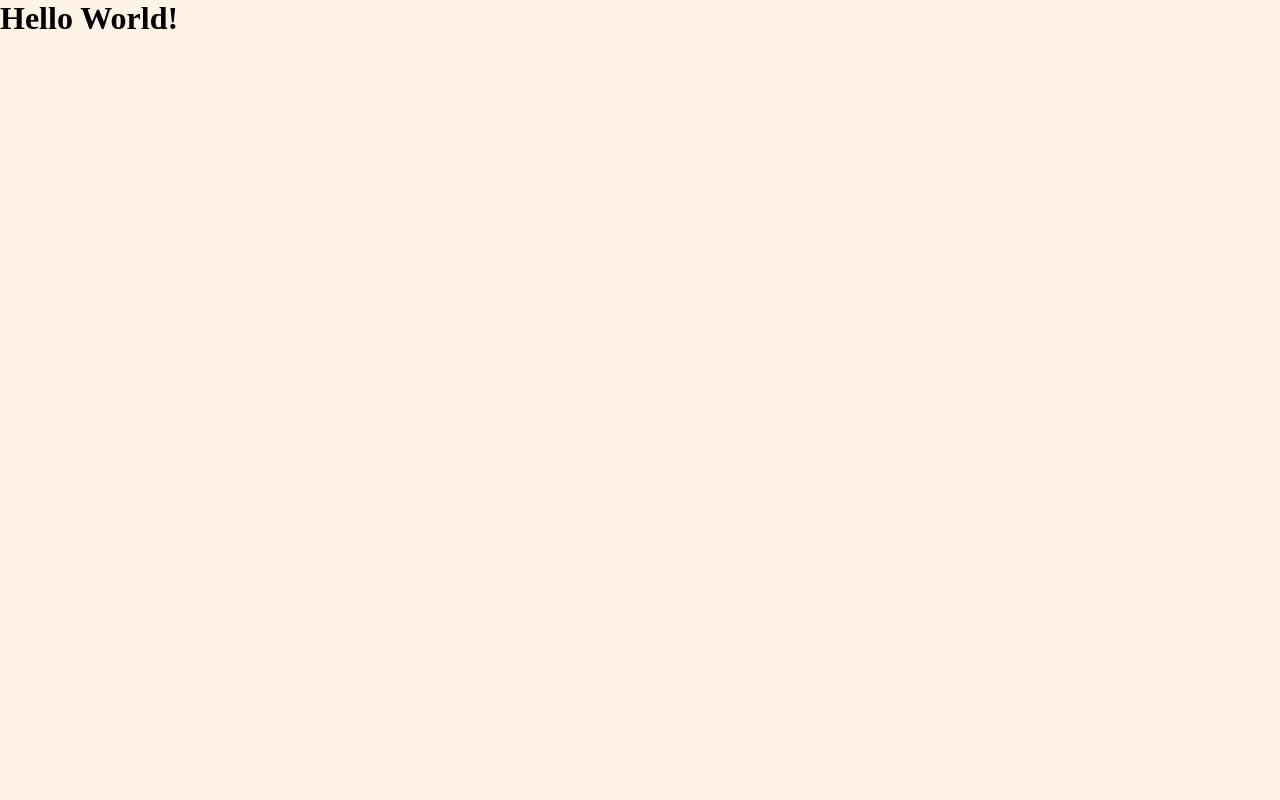
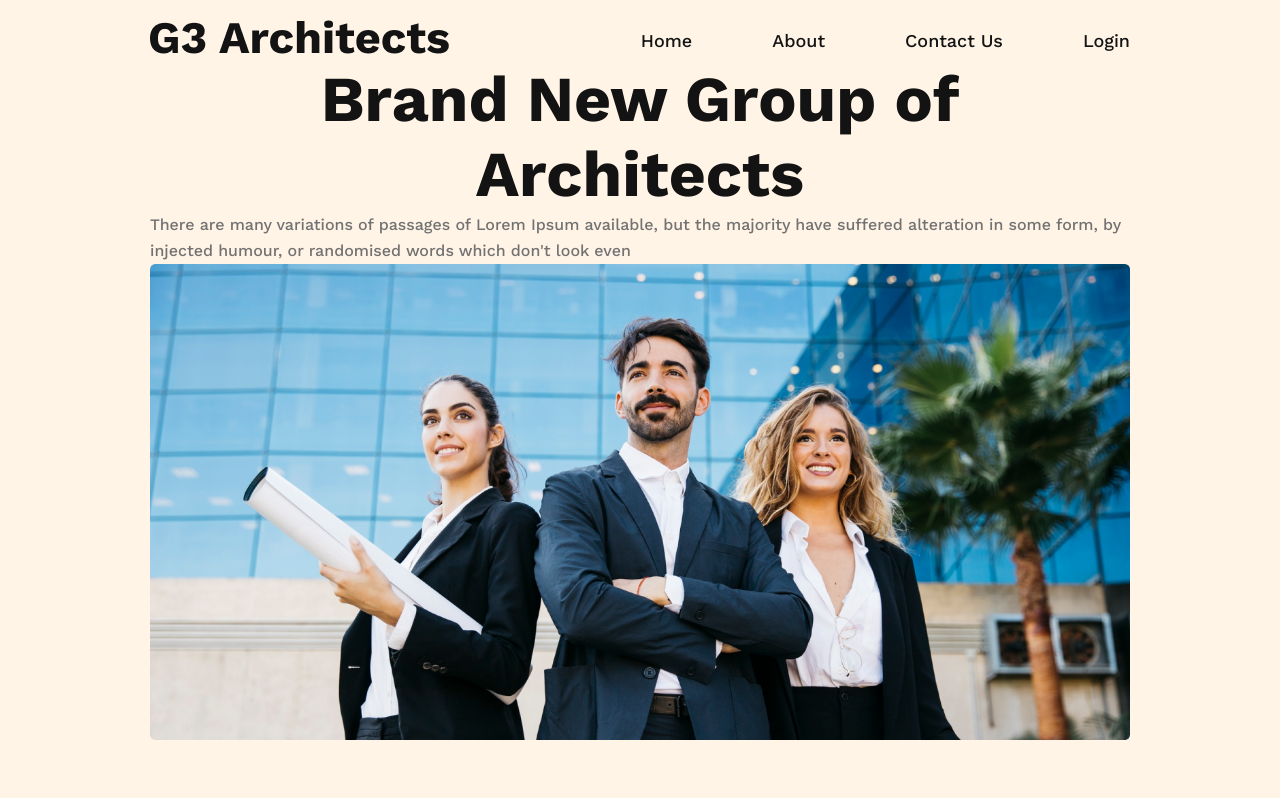
Before and after one commit to Masumkhan984/architect-team, a plain HTML site: page index.html in a window 1280 px wide. Drawn offline with nearby package versions, Linux system fonts and the light colour scheme.

Commit message:
navmenu is done

```diff
--- a/index.html
+++ b/index.html
@@ -1,13 +1,54 @@
 <!DOCTYPE html>
 <html lang="en">
+
 <head>
     <meta charset="UTF-8">
     <meta http-equiv="X-UA-Compatible" content="IE=edge">
     <meta name="viewport" content="width=device-width, initial-scale=1.0">
+    <!-- Google Font links -->
+    <link rel="preconnect" href="https://fonts.googleapis.com">
+    <link rel="preconnect" href="https://fonts.gstatic.com" crossorigin>
+    <link href="https://fonts.googleapis.com/css2?family=Work+Sans:wght@500;600;700&display=swap" rel="stylesheet">
+    <!-- internal stylesheet File -->
     <link rel="stylesheet" href="style.css">
     <title>Our Architect Team</title>
 </head>
+
 <body>
-    <h1>Hello World!</h1>
+    <header>
+        <!-- Navbar -->
+        <section class="navbar">
+            <div class="nav_logo">
+                <img src="./images/LogoArchitects.png" alt="Site Logo">
+            </div>
+            <div class="nav_menu">
+                <ul>
+                    <li><a href="#">Home</a></li>
+                    <li><a href="#">About</a></li>
+                    <li><a href="#">Contact Us</a></li>
+                    <li><a href="#">Login</a></li>
+                </ul>
+            </div>
+        </section>
+        <!-- Hero Area -->
+        <section class="hero_area">
+            <div class="hero_text">
+                <h1>Brand New Group of Architects </h1>
+                <p>There are many variations of passages of Lorem Ipsum available, but the majority have suffered
+                    alteration in some form, by injected humour, or randomised words which don't look even</p>
+            </div>
+            <div class="hero_image">
+                <img src="images/banner.png" alt="">
+            </div>
+        </section>
+
+    </header>
+    <main>
+
+    </main>
+    <footer>
+
+    </footer>
 </body>
+
 </html>
--- a/style.css
+++ b/style.css
@@ -1,7 +1,77 @@
-*{
+* {
     margin: 0;
     box-sizing: border-box;
 }
-body{
+
+body {
+    background: #FFFFFF;
+    font-family: 'Work Sans', sans-serif;
+    font-size: 16px;
+    line-height: 26px;
+    color: #727272;
+}
+/* =====================
+Common CSS Styles
+======================== */
+img{
+    width: 100%;
+}
+h1 {
+    font-weight: 700;
+    font-size: 4rem;
+    line-height: 75px;
+    text-align: center;
+    color: #131313;
+}
+
+h2 {
+    font-weight: 700;
+    font-size: 2.8125rem;
+    line-height: 53px;
+    color: #131313;
+}
+
+h3 {
+    font-weight: 600;
+    font-size: 20px;
+    line-height: 23px;
+    color: #131313;
+}
+
+.btn_primary {
+    color: #FFFFFF;
+    background-color: #FF900E;
+    font-weight: 600;
+    font-size: 20px;
+    line-height: 23px;
+    text-align: center;
+}
+
+/* ======================
+Header Area
+========================= */
+header{
+    padding: 20px 150px 50px 150px;
     background: rgba(255, 144, 14, 0.1);
 }
+/* ----navbar area---- */
+.navbar{
+    display: flex;
+    justify-content: space-between;
+    align-items: center;
+}
+.nav_menu ul{
+    display: flex;
+    align-items: center;
+    justify-content: center;
+    gap: 80px;
+}
+.nav_menu ul li{
+    list-style: none;
+}
+.nav_menu ul li a{
+    text-decoration: none;
+    color:#131313;
+    font-weight: 500;
+    font-size: 18px;
+}
```
Also changed, not shown: images/LogoArchitects.png (added).
